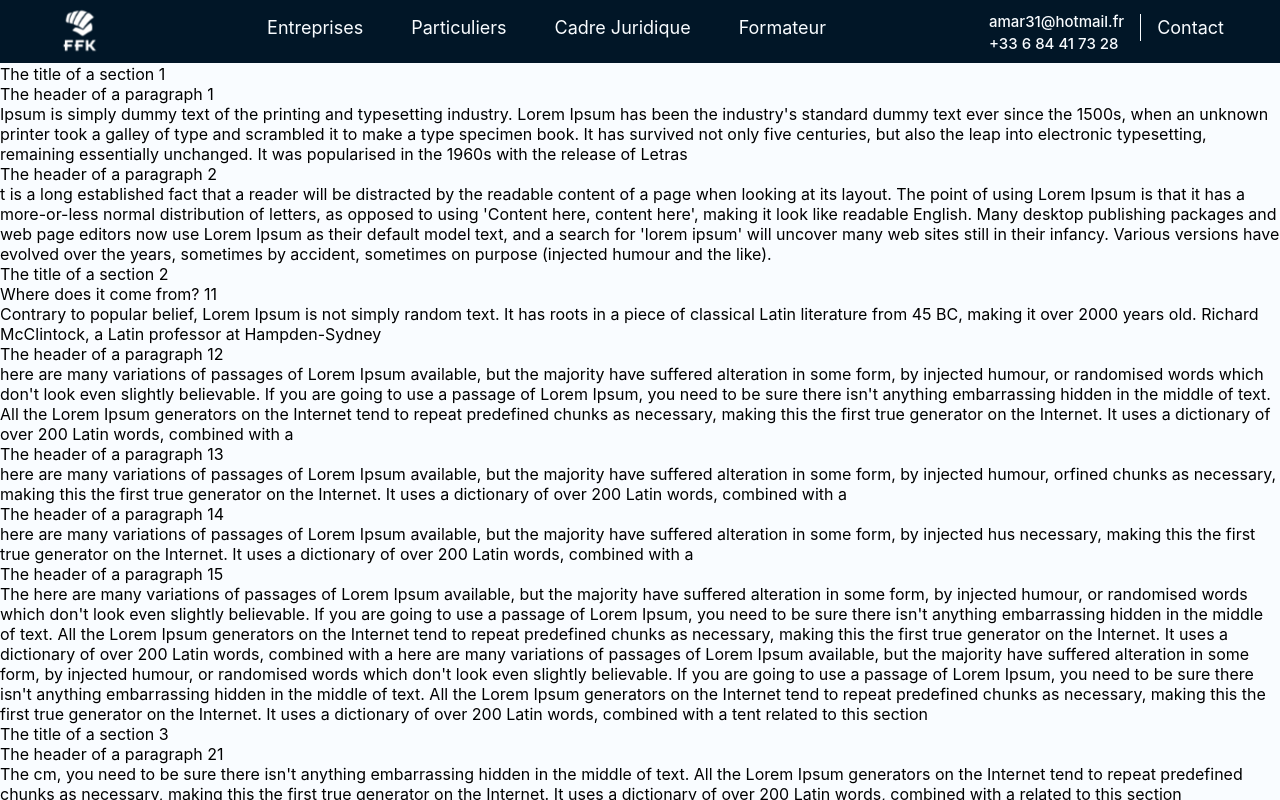
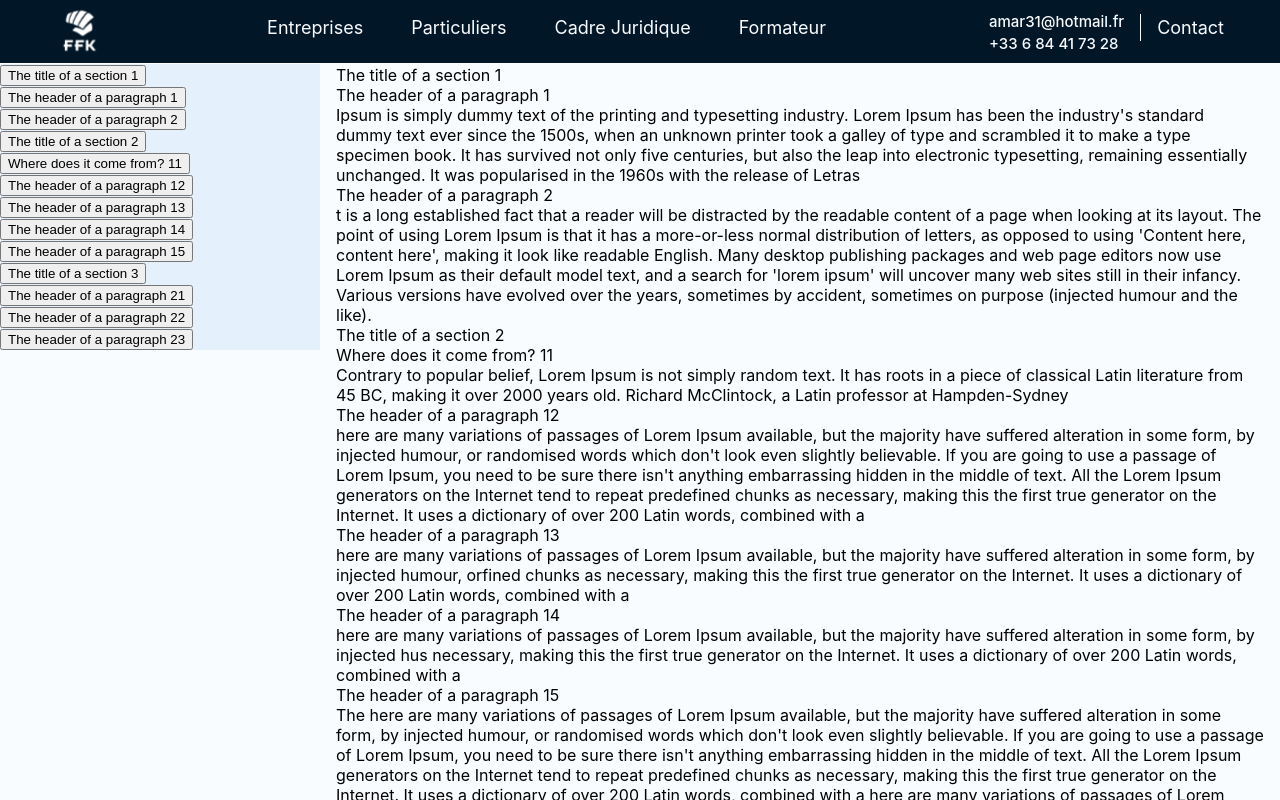
Before and after one commit to Kaa-b/Street-contact, a Next.js app: page /juridiction in a window 1280 px wide. Shown: the top 800 px of the page. Built offline with nearby package versions, Linux system fonts and the light colour scheme.

Commit message:
working on sidebar for juridiction page

```diff
--- a/components/article/Article.tsx
+++ b/components/article/Article.tsx
@@ -5,25 +5,24 @@ interface Paragraph {
 }
 
 type Props = {
+  id: number
   header: string
   paragraphs: Array<Paragraph>
 }
 
 const Article = (props: Props) => {
   return (
-    <div>
-      <div>{props.header}</div>
-      <div>
+    <>
+      <div id={props.id.toString()}>{props.header}</div>
       {props.paragraphs.map((section) => {
         return (
-            <div key={section.id}>
+          <div key={section.id.toString()} id={section.id.toString()}>
             <div>{section.paragraphHeader}</div>
             <div>{section.content}</div>
           </div>
         );
       })}
-      </div>
-    </div>
+    </>
   );
 };
 
--- a/components/footer/Footer.tsx
+++ b/components/footer/Footer.tsx
@@ -2,11 +2,11 @@ import styles from './footer.module.css';
 
 const Footer = () => {
   return (
-    <div className={styles.footer}>
+    <footer className={styles.footer}>
       <div className={styles.footerWrapper}>
         <p className={styles.footerContent}>Bas de page avec des trucs</p>
       </div>
-    </div>
+    </footer>
   );
 };
 
--- a/components/nav/Navbar.tsx
+++ b/components/nav/Navbar.tsx
@@ -18,8 +18,8 @@ const Navbar = () => {
   const [activeIdx, setActiveIdx] = useState(-1);
 
   return (
-    <div className={styles.container}>
-      <nav className={styles.wrapper}>
+    <nav className={styles.container}>
+      <div className={styles.wrapper}>
         <Link className={styles.logoLink} href="/">
           <div className={styles.logoWrapper}>
             <Image
@@ -54,8 +54,8 @@ const Navbar = () => {
                         Contact
           </Link>
         </div>
-      </nav>
-    </div>
+      </div>
+    </nav>
   );
 };
 
--- a/pages/juridiction.tsx
+++ b/pages/juridiction.tsx
@@ -1,32 +1,67 @@
+// @ts-nocheck
 import Head from 'next/head';
 
 import Navbar from 'components/nav/Navbar';
 import Footer from 'components/footer/Footer';
 import Article from 'components/article/Article';
 
+import styles from '../styles/juridiction.module.css';
+
 import data from '../data/juridiction.json';
 
 export default function Juridiction() {
+
+  let count = 0;
+
+  function scrollTo(id: number) {
+    // let e = getElementById(`${id}`);
+
+    // if (e) {
+    //   e.scrollIntoView({
+    //     block: 'start',
+    //     behavior: 'smooth',
+    //     inline: 'start'
+    // });}
+    console.log('it works!');
+    console.log(count);
+    count+=1;
+    }
+
   return (
-    <>
+    <div className={styles.wrapper}>
       <Head>
         <title>Juridiction</title>
         <meta name="description" content="Page cadre juridique" />
       </Head>
       <Navbar />
-      <main>
+      <main className={styles.main}>
+        <aside className={styles.sidebar}>
+          {data.map((title) => {
+              return (
+                <div key={title.id.toString()}>
+                  <button  className={styles.title} onClick={() => {scrollTo(title.id)}}>{title.header}</button>
+                  {title.paragraphs.map((section) => {
+                    return (
+                      <button key={section.id.toString()} id={section.id.toString()} className={styles.subtitle} onClick={() => {scrollTo(title.id)}}>{section.paragraphHeader}</button>
+                    );
+                  })}
+              </div>);
+            })}
+        </aside>
+        <div className={styles.body}>
           {data.map((article) => {
             return (
               <Article
-              key={article.id}
+                key={article.id.toString()}
+                id={article.id}
                 header={article.header}
                 paragraphs={article.paragraphs}
               />
             );
           })}
-
+        </div>
       </main>
       <Footer/>
-    </>
+    </div>
   );
-}
+};
--- a/styles/globals.css
+++ b/styles/globals.css
@@ -32,35 +32,14 @@ pre {
   margin: 0;
 }
 
-/*
-button {
-  background-color: transparent;
-  background-image: none;
-  font-weight: 600;
-}
-
-button:focus {
-  outline: 1px dotted;
-  outline: 5px auto -webkit-focus-ring-color;
-}
-
-// glass-morphism
-.glass {
-  background: hsla(0, 0%, 100%, 0.4);
-  -webkit-backdrop-filter: blur(10px);
-  backdrop-filter: blur(10px);
-  border: 1px solid hsla(0, 0%, 100%, 0.2);
-}
-
-.glass:hover {
-  background: hsla(0, 0%, 100%, 0.7);
-  border: 1px solid #fff;
-}*/
 
 :root {
   --background-black: #011627;
   --background-white: #F9FCFF;
+  --background-bleuish: #e4f0fc;
   --text-black: #010b14;
   --text-white: #F9FCFF;
   --text-white-hover: #bbc7cf;
+
+  --navbarLength: 20rem;
 }
--- /dev/null
+++ b/styles/juridiction.module.css
@@ -0,0 +1,16 @@
+.wrapper {
+    display: flex;
+    flex-direction: column;
+}
+
+.body {
+    margin-left: var(--navbarLength);
+    padding: 1px 16px;
+}
+
+.sidebar {
+  width: var(--navbarLength);
+  background-color: var(--background-bleuish);
+  position: fixed;
+
+}
```
Also changed, not shown: components/article/article.module.css (added). Lines whose indentation alone changed are shown as unchanged.
